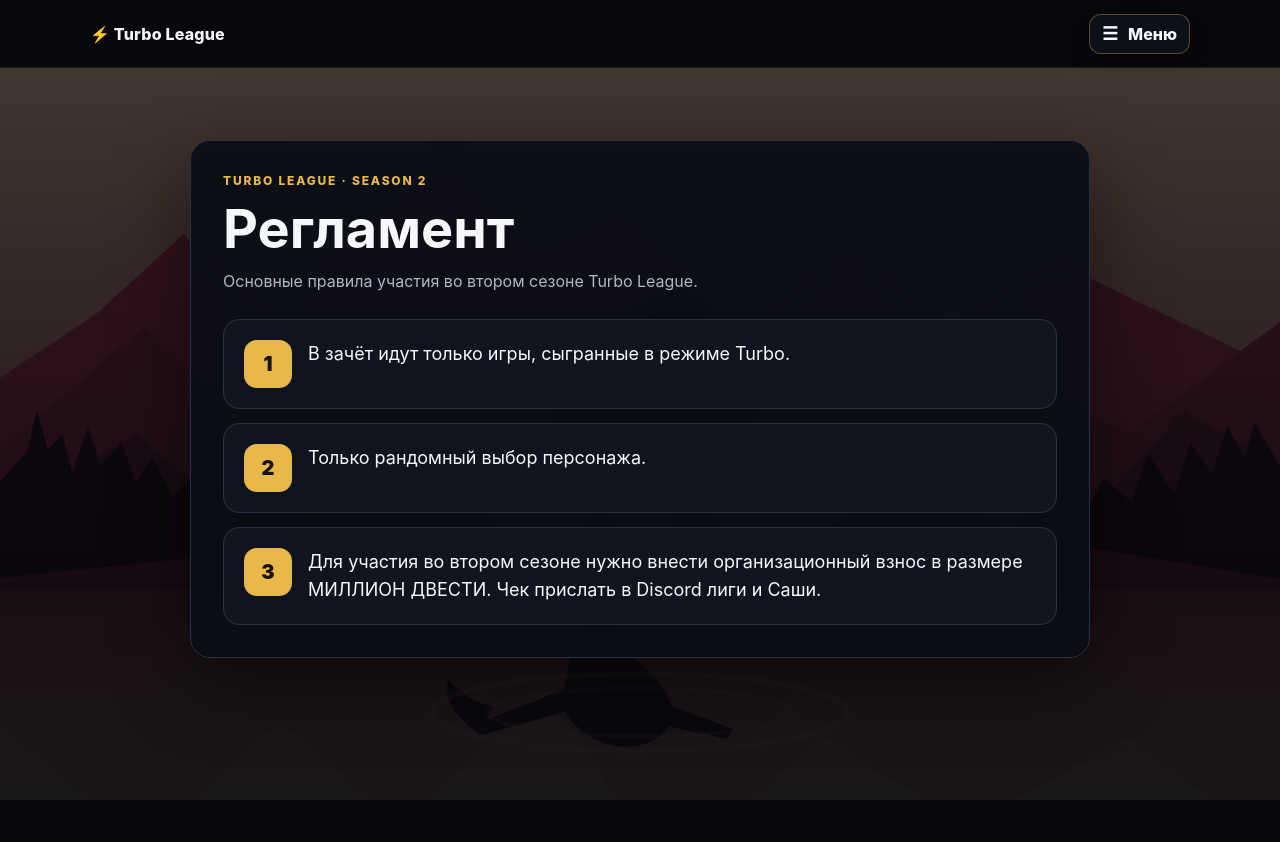
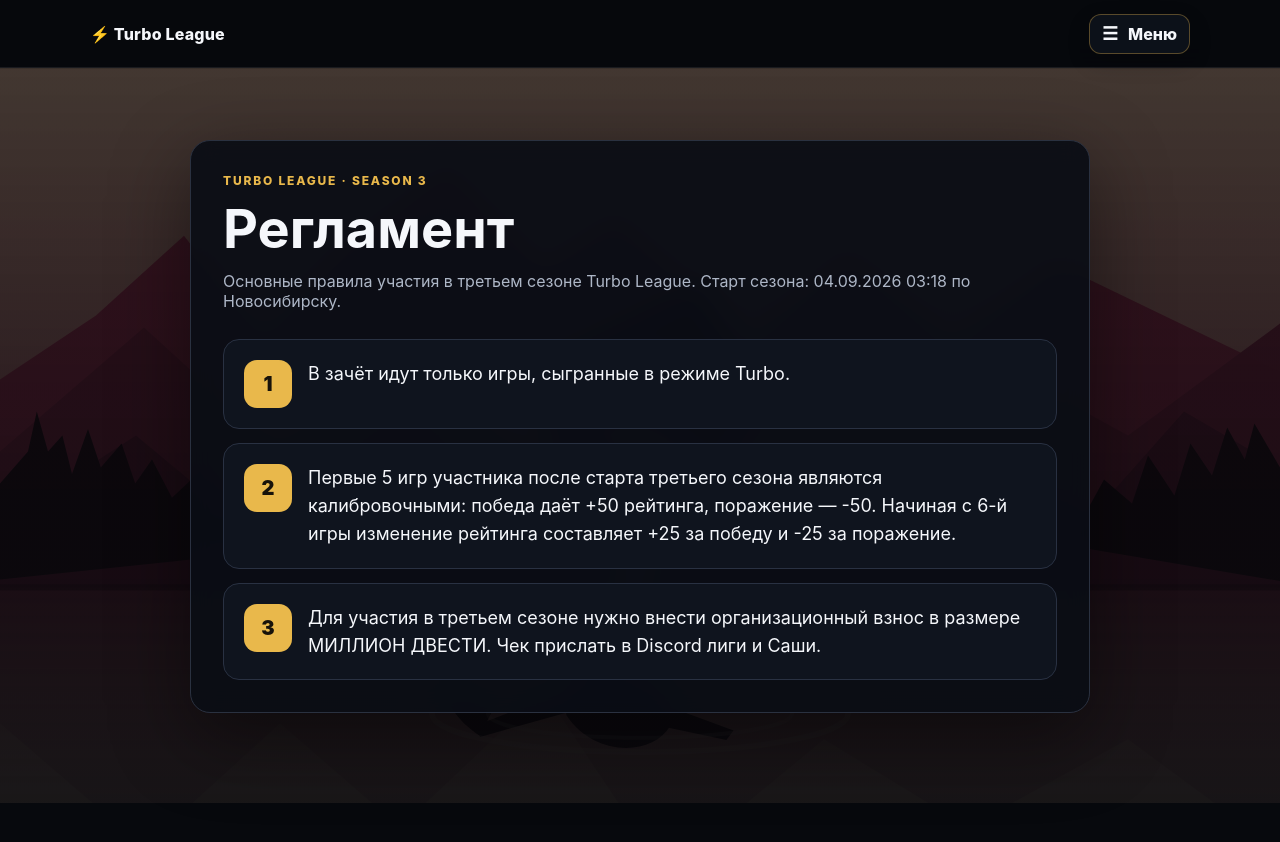
Before and after one commit to Tinturi/turbo-league, a Next.js app: page /rules in a window 1280 px wide. Shown: the top 842 px of the page. Built offline with nearby package versions, Linux system fonts and the light colour scheme.

Commit message:
Update rules for Season 3

```diff
--- a/app/rules/page.tsx
+++ b/app/rules/page.tsx
@@ -1,8 +1,8 @@
 export default function RulesPage() {
   const rules = [
     "В зачёт идут только игры, сыгранные в режиме Turbo.",
-    "Только рандомный выбор персонажа.",
-    "Для участия во втором сезоне нужно внести организационный взнос в размере МИЛЛИОН ДВЕСТИ. Чек прислать в Discord лиги и Саши.",
+    "Первые 5 игр участника после старта третьего сезона являются калибровочными: победа даёт +50 рейтинга, поражение — -50. Начиная с 6-й игры изменение рейтинга составляет +25 за победу и -25 за поражение.",
+    "Для участия в третьем сезоне нужно внести организационный взнос в размере МИЛЛИОН ДВЕСТИ. Чек прислать в Discord лиги и Саши.",
   ];
 
   return (
@@ -31,11 +31,11 @@
         }}
       >
         <div style={{ color: "#e9b84b", fontWeight: 800, letterSpacing: ".15em", textTransform: "uppercase", fontSize: 12 }}>
-          Turbo League · Season 2
+          Turbo League · Season 3
         </div>
         <h1 style={{ margin: "8px 0 10px", fontSize: "clamp(34px, 6vw, 54px)" }}>Регламент</h1>
         <p style={{ margin: "0 0 28px", color: "#aeb7c7", fontSize: 16 }}>
-          Основные правила участия во втором сезоне Turbo League.
+          Основные правила участия в третьем сезоне Turbo League. Старт сезона: 04.09.2026 03:18 по Новосибирску.
         </p>
 
         <div style={{ display: "grid", gap: 14 }}>
```
